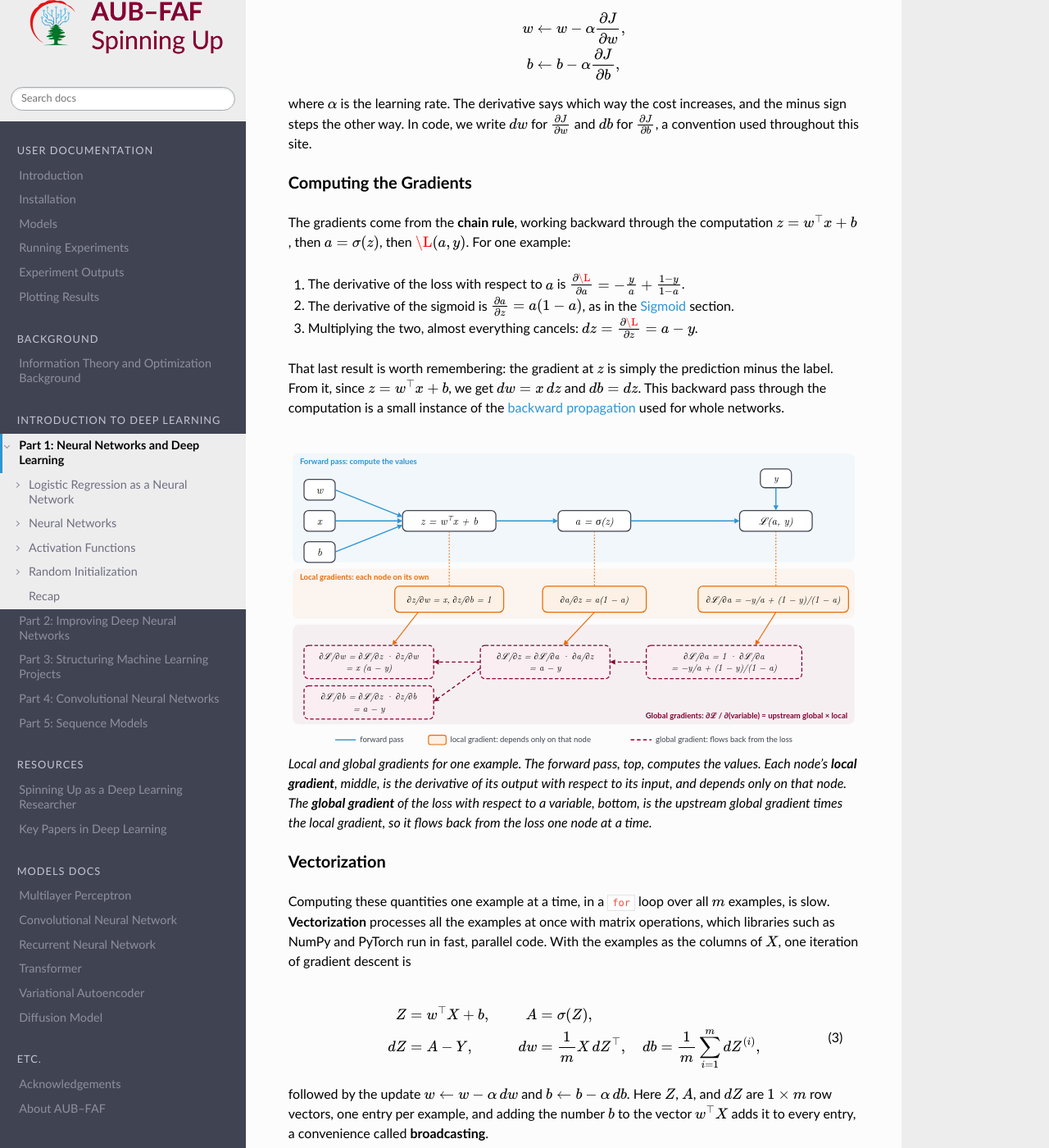
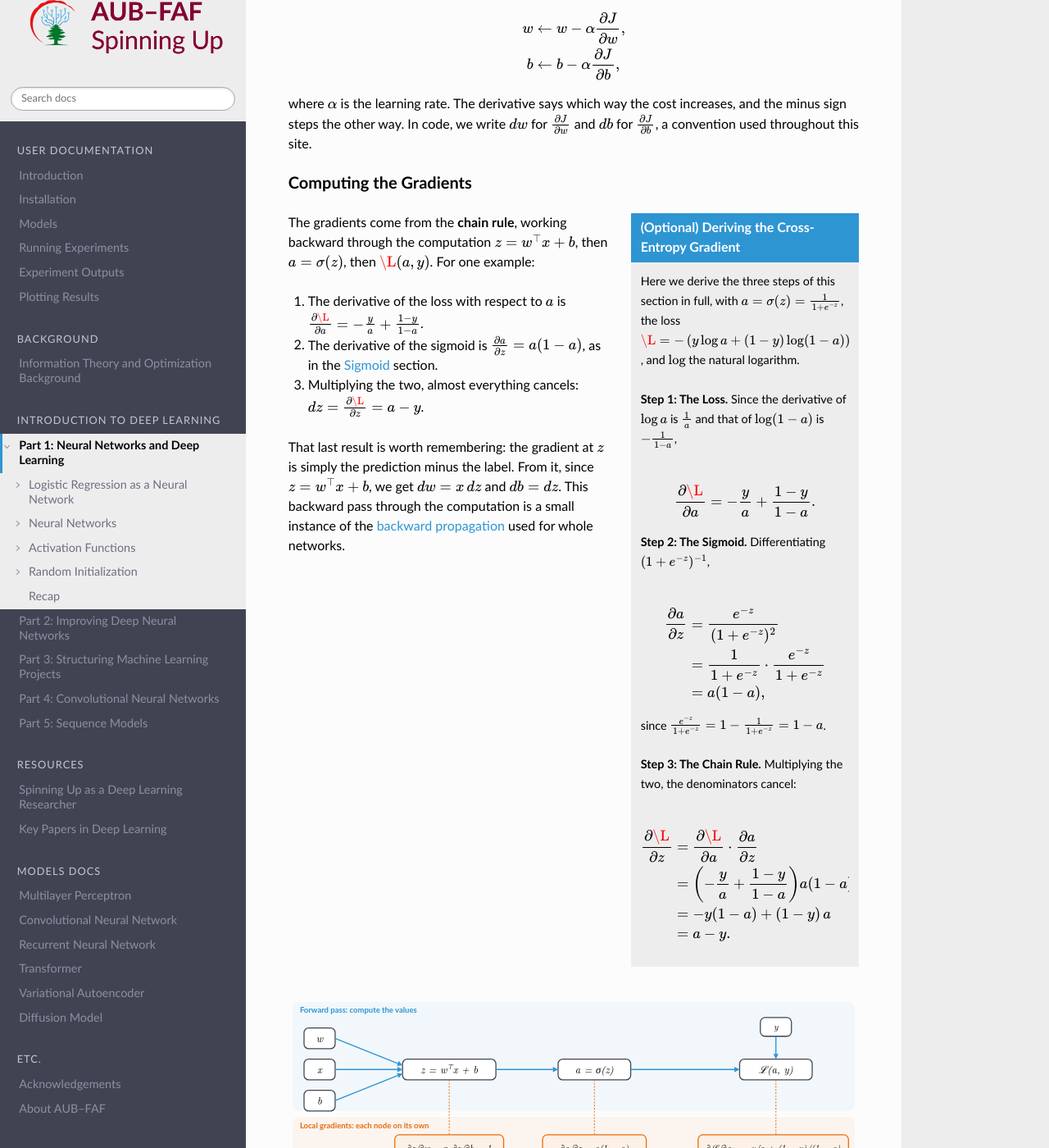
Before and after one commit to Moe-Zbeeb/spinningup-dl, a Sphinx documentation site: the page built from docs/intro/neural_networks.md, in a window 1280 px wide and 1400 px high, scrolled down 2392 px. Shown: the whole window at 82% size. Built offline with Sphinx 7.4.7 and the Read the Docs theme 3.1.0, drawn with Linux system fonts in a browser that asks for light colours.

Commit message:
Add an optional sidebar deriving the cross-entropy gradient in Part 1
Co-Authored-By: Claude Opus 5.5 <noreply@anthropic.com>

````diff
--- a/docs/_static/css/modify.css
+++ b/docs/_static/css/modify.css
@@ -198,6 +198,19 @@ a:visited {
   background-color: var(--color--warmgraylight) !important;
 }
 
+.rst-content .sidebar {
+  background-color: var(--color--warmgraylight);
+  border: none;
+  padding: 12px;
+}
+
+.rst-content .sidebar .sidebar-title {
+  font-family: "Lato", "proxima-nova", "Helvetica Neue", Arial, sans-serif;
+  color: #fff;
+  background-color: var(--color--mediumblue);
+  margin: -12px -12px 12px;
+}
+
 .rst-content dl:not(.docutils):not(.simple) dt {
   border-color: var(--color--mediumblue) !important;
   background-color: var(--color--warmgraylight) !important;
--- a/docs/intro/neural_networks.md
+++ b/docs/intro/neural_networks.md
@@ -81,6 +81,39 @@ $$
 where $\alpha$ is the learning rate. The derivative says which way the cost increases, and the minus sign steps the other way. In code, we write $dw$ for $\frac{\partial J}{\partial w}$ and $db$ for $\frac{\partial J}{\partial b}$, a convention used throughout this site.
 
 ### Computing the Gradients
+
+```{sidebar} (Optional) Deriving the Cross-Entropy Gradient
+Here we derive the three steps of this section in full, with $a = \sigma(z) = \frac{1}{1 + e^{-z}}$, the loss $\L = -\left(y \log a + (1 - y) \log(1 - a)\right)$, and $\log$ the natural logarithm.
+
+**Step 1: The Loss.** Since the derivative of $\log a$ is $\frac{1}{a}$ and that of $\log(1 - a)$ is $-\frac{1}{1 - a}$,
+
+$$
+\frac{\partial \L}{\partial a} = -\frac{y}{a} + \frac{1 - y}{1 - a}.
+$$
+
+**Step 2: The Sigmoid.** Differentiating $(1 + e^{-z})^{-1}$,
+
+$$
+\begin{aligned}
+\frac{\partial a}{\partial z} &= \frac{e^{-z}}{(1 + e^{-z})^2} \\
+&= \frac{1}{1 + e^{-z}} \cdot \frac{e^{-z}}{1 + e^{-z}} \\
+&= a(1 - a),
+\end{aligned}
+$$
+
+since $\frac{e^{-z}}{1 + e^{-z}} = 1 - \frac{1}{1 + e^{-z}} = 1 - a$.
+
+**Step 3: The Chain Rule.** Multiplying the two, the denominators cancel:
+
+$$
+\begin{aligned}
+\frac{\partial \L}{\partial z} &= \frac{\partial \L}{\partial a} \cdot \frac{\partial a}{\partial z} \\
+&= \left(-\frac{y}{a} + \frac{1 - y}{1 - a}\right) a(1 - a) \\
+&= -y(1 - a) + (1 - y)\,a \\
+&= a - y.
+\end{aligned}
+$$
+```
 
 The gradients come from the **chain rule**, working backward through the computation $z = w^{\top} x + b$, then $a = \sigma(z)$, then $\L(a, y)$. For one example:
 
````
Also changed, not shown: AGENTS.md (+1 -0 lines), docs/etc/style-guide.md (+12 -0 lines), .claude/skills/add-content/SKILL.md, 1 other file.
